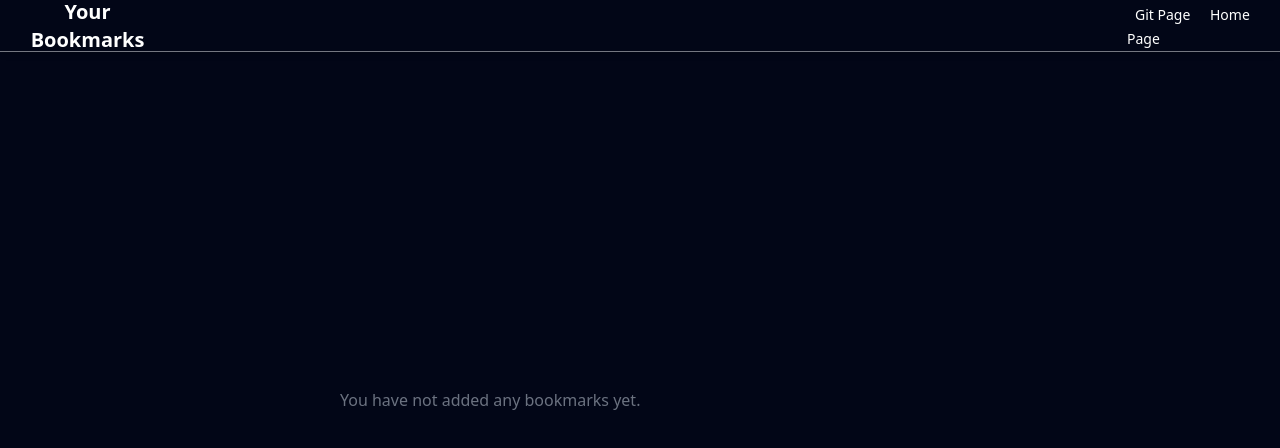
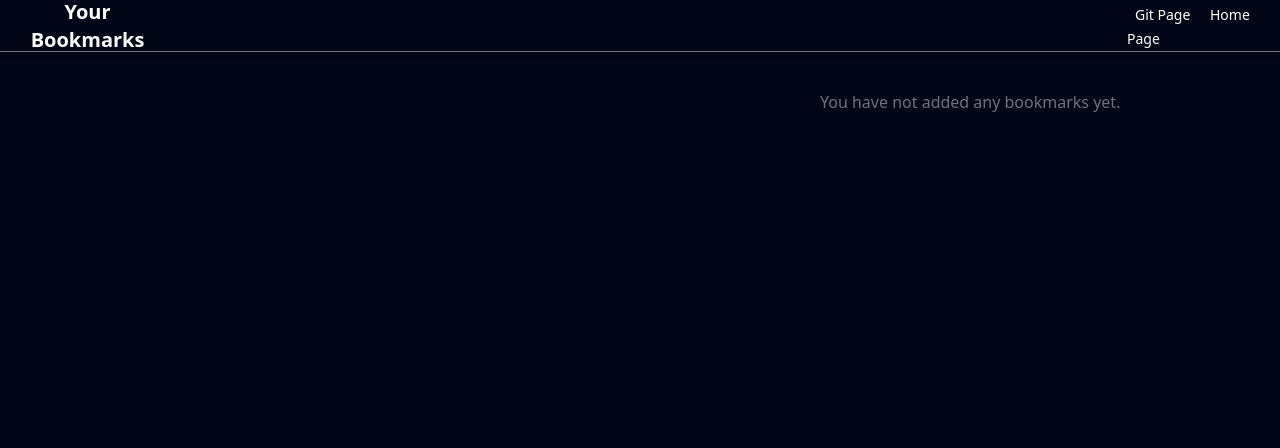
Before and after one commit to priyankanegiii/commudle-task, an Angular app: page /bookmarkpage in a window 1280 px wide. Shown: the top 448 px of the page. Built offline with nearby package versions, Linux system fonts and the light colour scheme.

Commit message:
update git page message

```diff
--- a/src/app/components/bookmarkpage/bookmarkpage.component.scss
+++ b/src/app/components/bookmarkpage/bookmarkpage.component.scss
@@ -101,8 +101,8 @@
 }
 
 .no-bookmarks{
-    @apply flex flex-col items-center justify-center;
-    @apply sm:m-auto p-5 md:ml-[5rem] xl:ml-[20rem]  p-5 text-gray-500 text-center;
+    @apply ml-[50rem]  p-5 text-gray-500 text-center;
+
 }
 
 .remove-bookmark{
--- a/src/app/components/gitpage/gitpage.component.scss
+++ b/src/app/components/gitpage/gitpage.component.scss
@@ -47,6 +47,7 @@
 
 .no-results {
   @apply text-gray-500 text-center;
+  @apply ml-[22rem] mt-[1rem] ;
 }
 .container{
     @apply w-full h-[93.5%];
```
